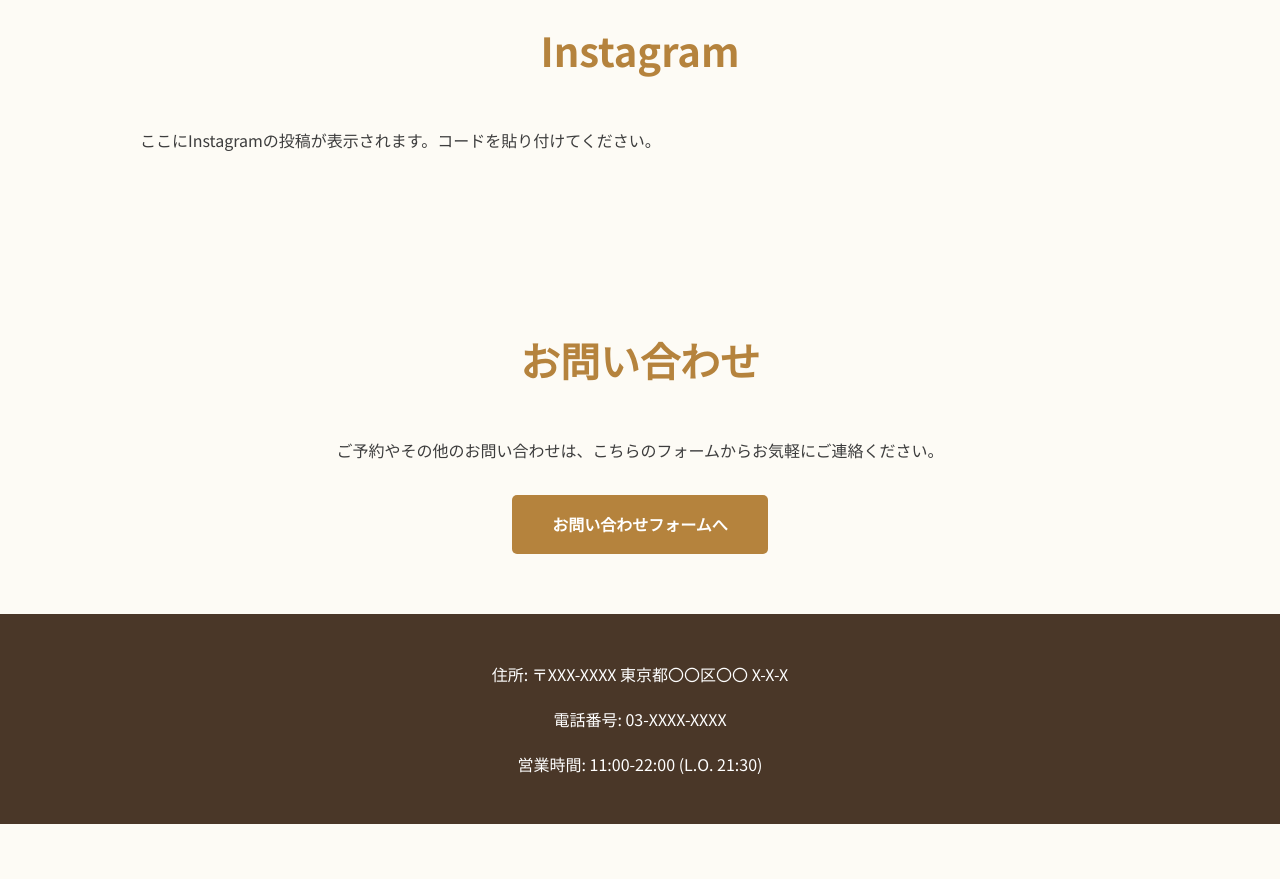
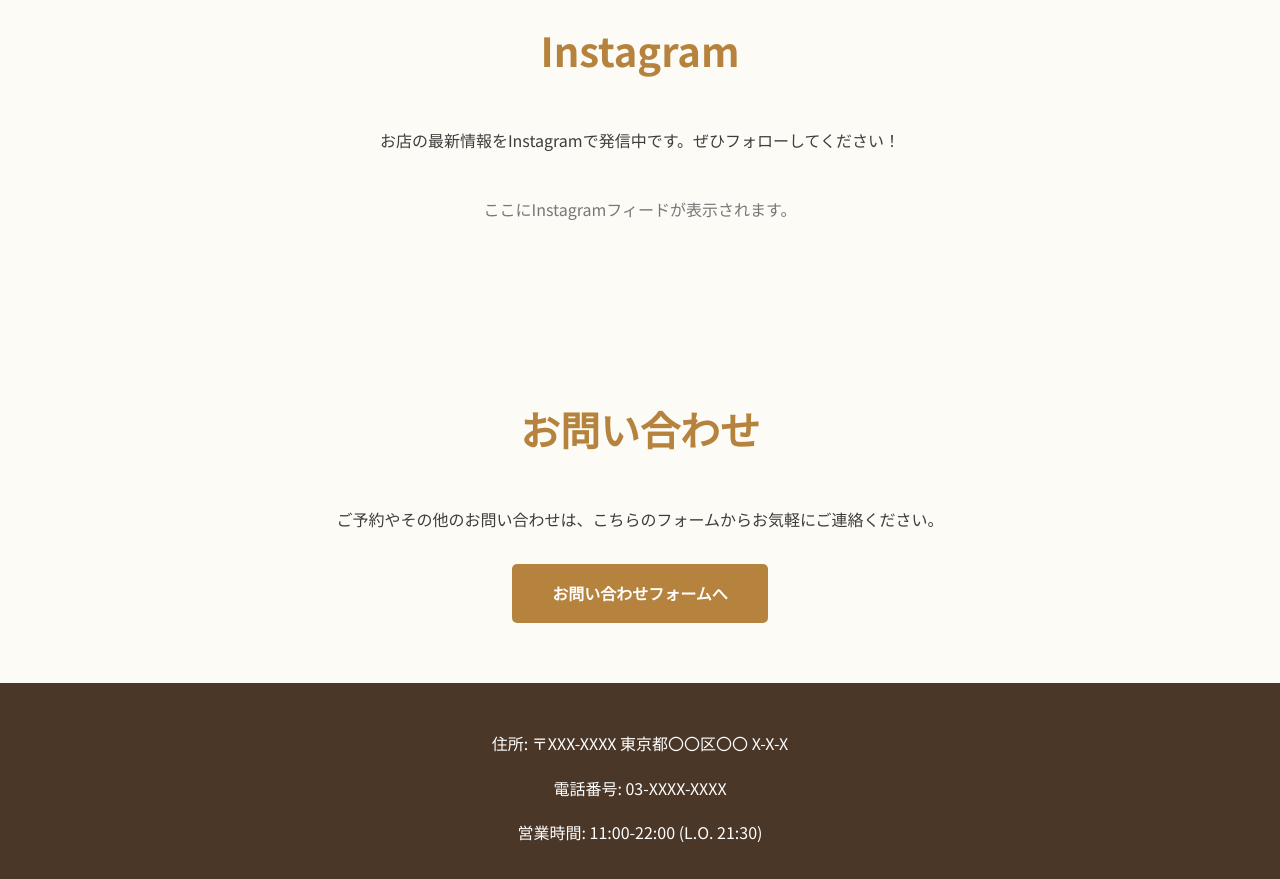
Before and after one commit to Tok9322/20250726_sabatie-lp, a plain HTML site: page index.html in a window 1280 px wide. Shown: the part 3120-3999 px from the top of the page. Before the commit the page ends 3944 px from the top, so only its background shows below. Drawn offline with Linux system fonts and the light colour scheme.

Commit message:
Instagram埋め込み設定に

```diff
--- a/index.html
+++ b/index.html
@@ -72,8 +72,12 @@
 
         <section id="instagram">
             <h2>Instagram</h2>
-            <!-- SnapWidgetまたはInstagram公式Embedの埋め込みスペース -->
-            <p>ここにInstagramの投稿が表示されます。コードを貼り付けてください。</p>
+            <p class="section-description">お店の最新情報をInstagramで発信中です。ぜひフォローしてください！</p>
+            <!-- SnapWidgetやInstagram公式の埋め込みコードを下のdivの中に貼り付けてください -->
+            <div class="instagram-feed">
+                <!-- このコメントを削除してコードを貼り付け -->
+                <p style="text-align:center; color:#777;">ここにInstagramフィードが表示されます。</p>
+            </div>
         </section>
 
         <section id="contact">
--- a/style.css
+++ b/style.css
@@ -170,6 +170,18 @@ section {
     transform: translateY(-3px);
 }
 
+/* Instagram Section */
+#instagram .section-description {
+    text-align: center;
+    margin-bottom: 40px;
+}
+
+#instagram .instagram-feed {
+    max-width: 800px;
+    margin: 0 auto;
+    /* 埋め込みウィジェットが中央に来るように調整 */
+}
+
 /* Access Section */
 #access iframe {
     width: 100%;
```
